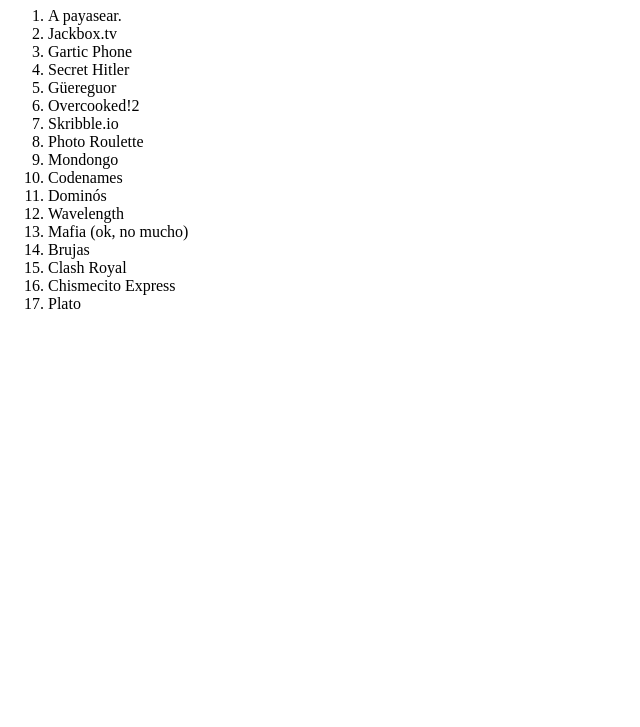
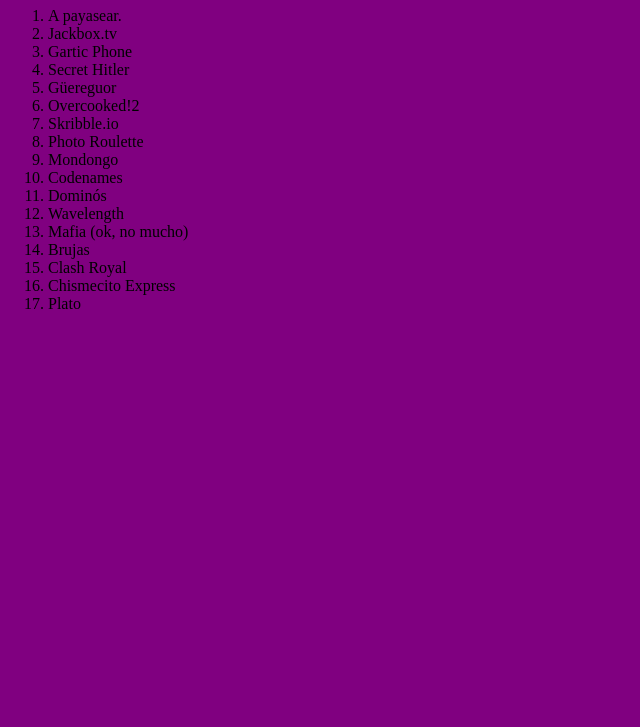
Before and after one commit to EzraG101/ezrag101.github.io, a plain HTML site: page index.html in a window 1280 px wide. Shown: the part 73-800 px from the top of the page, without its empty margins (0-640 px from the left). Drawn offline with Linux system fonts and the light colour scheme.

Commit message:
Update index.html

```diff
--- a/index.html
+++ b/index.html
@@ -3,14 +3,9 @@
 
 	<head>
 	<title>Lista de Juegos</title>
-	<style>
-	body{
-		background-color:"purple";
-	}
-	</style>
 	</head>
 
-	<body>
+	<body style="background-color:purple">
 	<h1>Esto jugamos be:</h1>
 	<ol>
 		<li> A payasear. </li>
```
